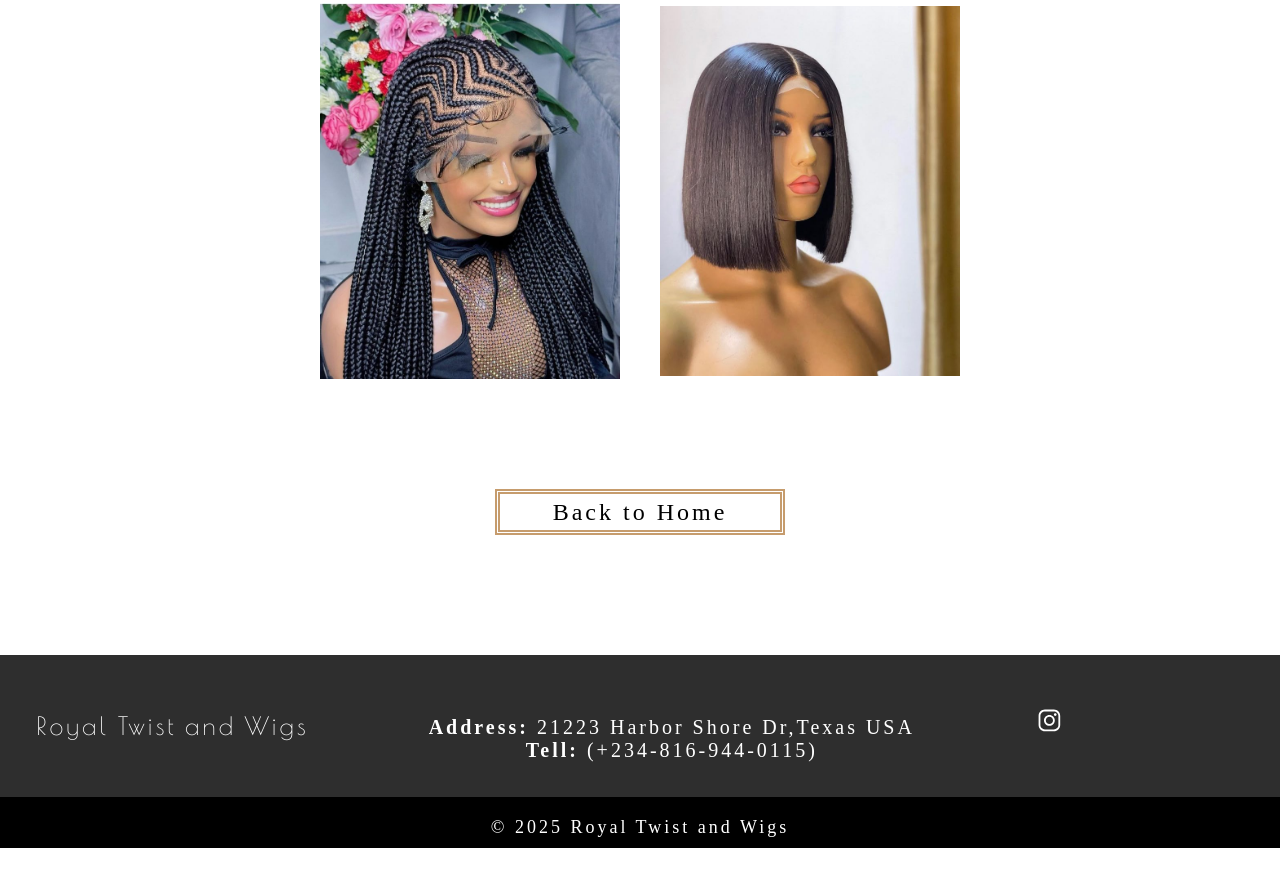
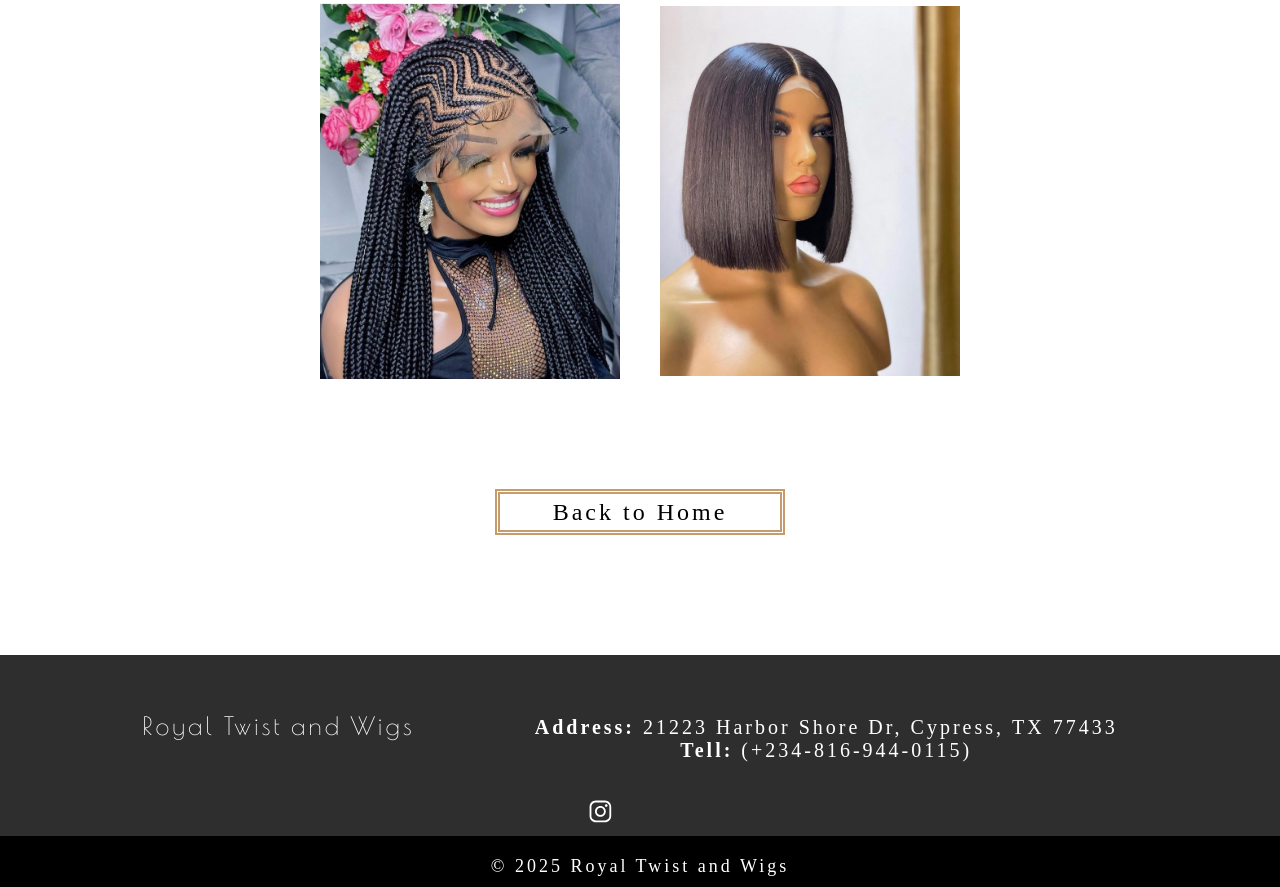
Before and after one commit to onwuegbuzieokereke-commits/Royaltwistandbraids, a plain HTML site: page gallery.html in a window 1280 px wide. Shown: the part 2012-2899 px from the top of the page. Before the commit the page ends 2860 px from the top, so only its background shows below. Drawn offline with nearby package versions, Linux system fonts and the light colour scheme; a web font is replaced by a local one.

Commit message:
update gallery

```diff
--- a/gallery.html
+++ b/gallery.html
@@ -87,7 +87,7 @@
 
   <div class="footer-center">
     <p> <strong>Address:</strong>
-21223 Harbor Shore Dr,Texas USA
+ 21223 Harbor Shore Dr, Cypress, TX 77433
 <br>
       <strong>Tell:</strong>
 (+234-816-944-0115)<br>
```
